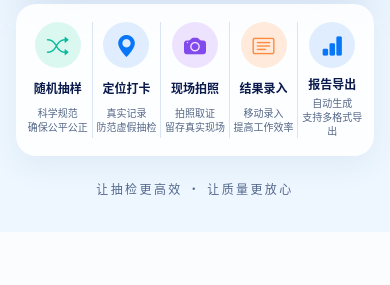
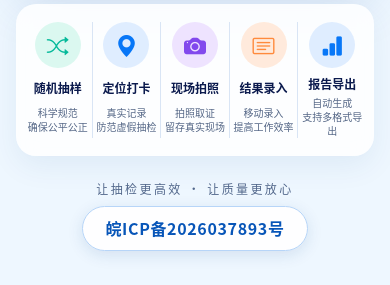
Before and after one commit to taochengguo/selectrom, a Django app: page /login/ in a window 390 px wide. Shown: the part 749-1034 px from the top of the page. Before the commit the page ends 945 px from the top, so only its background shows below. Run offline with Django 5.2, Linux system fonts and the light colour scheme; parts of the project's set-up code (start-up, migrations or seed data) failed here and were passed over.

Commit message:
feat: show ICP filing link on login page

```diff
--- a/static/css/login.css
+++ b/static/css/login.css
@@ -43,7 +43,10 @@
 .login-feature__icon--orange { color: #ff8a3c; background: #ffeadc; }
 .login-feature strong { font-size: 17px; }
 .login-feature > span:last-child { margin-top: 4px; color: #546686; font-size: 14px; }
-.login-footer { display: none; }
+.login-footer { display: flex; flex-direction: column; align-items: center; gap: 8px; margin-top: auto; padding-top: 20px; text-align: center; color: #53688c; font-size: 12px; }
+.login-footer__motto { display: none; }
+.login-footer a { display: inline-block; padding: 10px 22px; border: 1px solid #b7d5f8; border-radius: 999px; background: rgba(255,255,255,.92); box-shadow: 0 4px 16px rgba(18,67,130,.12); color: #0755b8; font-size: 16px; font-weight: 700; letter-spacing: .04em; line-height: 1.4; text-decoration: none; }
+.login-footer a:hover, .login-footer a:focus-visible { color: #003e92; border-color: #6facf1; background: #fff; text-decoration: underline; }
 .visually-hidden { position: absolute; width: 1px; height: 1px; padding: 0; margin: -1px; overflow: hidden; clip: rect(0,0,0,0); white-space: nowrap; border: 0; }
 @media (max-width: 1100px) { .login-brand__caption, .login-header__motto { display: none; } .login-feature strong { font-size: 15px; } .login-feature > span:last-child { font-size: 12px; } }
 @media (max-width: 900px) {
@@ -70,6 +73,7 @@
   .login-feature__icon { width: 46px; height: 46px; font-size: 22px; }
   .login-feature strong { font-size: 12px; white-space: nowrap; }
   .login-feature > span:last-child { font-size: 10px; }
-  .login-footer { display: block; margin-top: 23px; text-align: center; color: #53688c; font-size: 12px; letter-spacing: .2em; }
+  .login-footer { margin-top: 23px; padding-top: 0; }
+  .login-footer__motto { display: inline; letter-spacing: .2em; }
 }
 @media (max-width: 370px) { .auth-card { padding-inline: 18px; } .login-feature > span:last-child { font-size: 9px; } .login-story__heading { padding-inline: 20px; } }
--- a/templates/accounts/login.html
+++ b/templates/accounts/login.html
@@ -8,7 +8,7 @@
   <link rel="icon" href="{% static 'img/sampling-hero.png' %}">
   <link rel="stylesheet" href="{% static 'css/tokens.css' %}">
   <link rel="stylesheet" href="{% static 'css/management.css' %}">
-  <link rel="stylesheet" href="{% static 'css/login.css' %}?v=20261019-5">
+  <link rel="stylesheet" href="{% static 'css/login.css' %}?v=20261029-2">
   <link rel="stylesheet" href="{% static 'vendor/bootstrap-icons/font/bootstrap-icons.min.css' %}">
 </head>
 <body class="auth-body">
@@ -42,7 +42,7 @@
       <div class="login-feature"><span class="login-feature__icon login-feature__icon--orange"><i class="bi bi-card-text" aria-hidden="true"></i></span><strong>结果录入</strong><span>移动录入<br>提高工作效率</span></div>
       <div class="login-feature"><span class="login-feature__icon login-feature__icon--blue"><i class="bi bi-bar-chart-fill" aria-hidden="true"></i></span><strong>报告导出</strong><span>自动生成<br>支持多格式导出</span></div>
     </div>
-    <footer class="login-footer">让抽检更高效 · 让质量更放心</footer>
+    <footer class="login-footer"><span class="login-footer__motto">让抽检更高效 · 让质量更放心</span><a href="https://beian.miit.gov.cn/" target="_blank" rel="noopener noreferrer">皖ICP备2026037893号</a></footer>
   </main>
   <script>
     const eye = document.querySelector('.login-form__eye');
```
